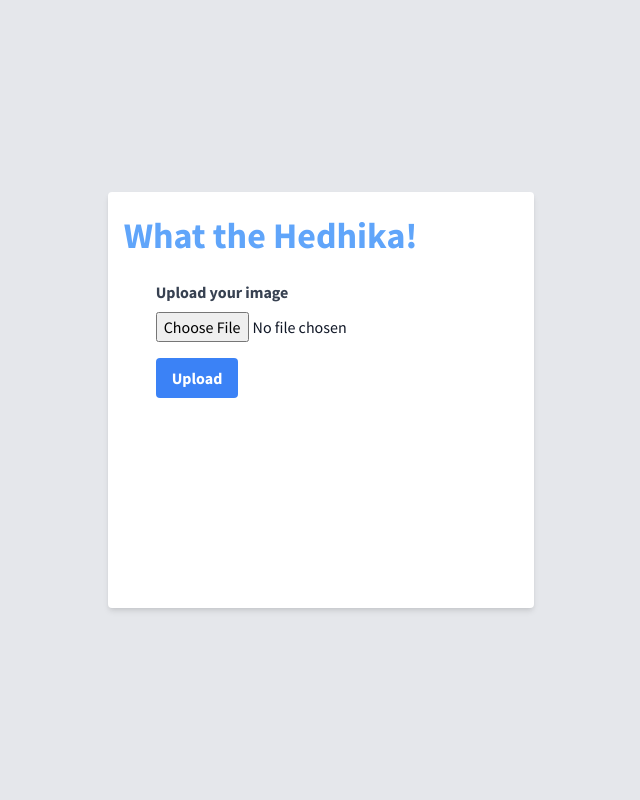
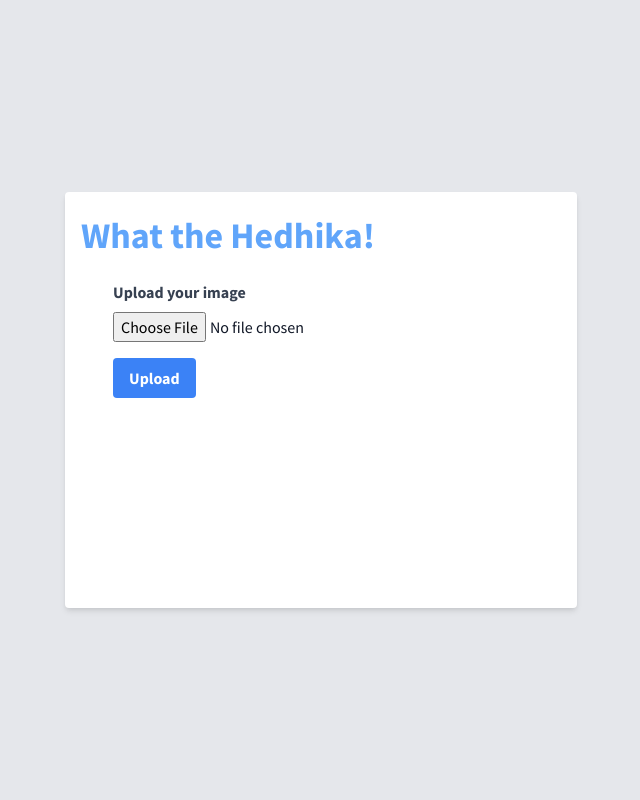
Before and after one commit to shahukareem/what-the-hedhika, a Flask app: page / in a window 1280 px wide. Shown: the whole page, without its empty margins (319-959 px from the left). Run offline with Flask 2, Linux system fonts and the light colour scheme; parts of the project's set-up code (start-up, migrations or seed data) failed here and were passed over.

Commit message:
updated ui

```diff
--- a/templates/index.html
+++ b/templates/index.html
@@ -16,7 +16,7 @@
 <body class="leading-normal tracking-normal text-gray-900" style="font-family: 'Source Sans Pro', sans-serif;">
 <div class="flex justify-center h-screen bg-gray-200">
     <!--Nav-->
-    <div class="w-1/3 p-6 bg-white my-48 shadow-md rounded px-4">
+    <div class="bg-white w-full max-w-lg my-48 p-6 px-4 rounded shadow-md">
         <p class="font-bold text-4xl text-blue-400">What the Hedhika!</p>
 
         <form class="px-8 pt-6 pb-8 mb-4" method="post" enctype="multipart/form-data">
```
